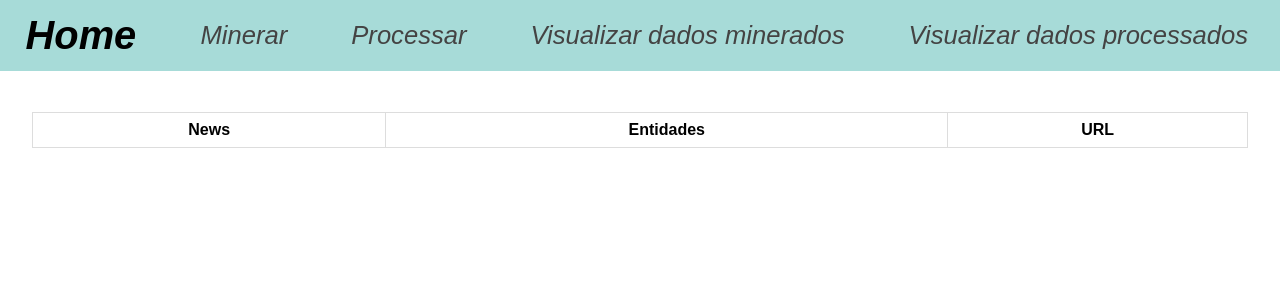
After one commit to kinvoapp/kinvo-engenheiro-de-dados, a Flask app: page /tabelanlp in a window 1280 px wide. The commit adds this page. Shown: the top 300 px of the page. Run offline with Flask 2, Linux system fonts and the light colour scheme; data that the repository does not hold is empty.

Commit message:
UI pronta.

```diff
--- a/testes.py
+++ b/testes.py
@@ -1,2 +1,2 @@
-str = 'China (Shanghai Comp.): +0,44% (pregão encerrado)Japão (Nikkei 225): -0,64% (pregão encerrado)Alemanha (DAX): +0,12%Londres (FTSE 100): +0,34%Petróleo Brent: +0,35% (US$ 76,46). O brent é referência para a Petrobras.Petróleo WTI: +0,37% (US$ 75,44).O contrato futuro mais líquido do minério de ferro negociado na bolsa de Dalian, na China, fechou em alta de 5,51% cotado em 1225 iuanes (US$ 189,6). A cotação em Dalian pode impactar os papéis da brasileira Vale (VALE3), CSN (CSNA3) e CSN Mineração (CMIN3)'
-print(str[110:116])
+str = "China (Shanghai Comp.): +0,44% (pregão encerrado)Japão (Nikkei 225): -0,64% (pregão encerrado)Alemanha (DAX): +0,12%Londres (FTSE 100): +0,34%Petróleo Brent: +0,35% (US$ 76,46). O brent é referência para a Petrobras.Petróleo WTI: +0,37% (US$ 75,44).O contrato futuro mais líquido do minério de ferro negociado na bolsa de Dalian, na China, fechou em alta de 5,51% cotado em 1225 iuanes (US$ 189,6). A cotação em Dalian pode impactar os papéis da brasileira Vale (VALE3), CSN (CSNA3) e CSN Mineração (CMIN3)"
+print(str[49:54])
--- a/webapp/app.py
+++ b/webapp/app.py
@@ -1,15 +1,23 @@
 from flask import Flask, render_template
+from requests.api import request
 from views import views
 import requests
 import json
-app = Flask(__name__)
+import os.path
+app = Flask(__name__, static_folder='static')
 
+def createDict(noticia, url, conteudo):
+    return {
+        "News" : noticia,
+        "URL" : url,
+        "Conteudo" : conteudo
+    }
 
 @app.route("/", methods=['GET'])
 def index():
-    return render_template("index.html", )
+    return render_template("index.html")
 
-@app.route("/mineirar", methods=['GET'])
+@app.route("/minerar", methods=['GET'])
 def scrape():
     return views.mine_and_get()
 
@@ -17,8 +25,25 @@ def scrape():
 def nlp():
     return views.nlp_api()
 
-@app.route("/front", methods=['GET'])
+@app.route("/tabelanlp", methods=['GET'])
 def front():
     response = requests.get('http://127.0.0.1:5000/processar', headers={"content-type":"application/json;charset=UTF-8"})
     data = response.json()
     return render_template("front.html", data = data)
+
+@app.route("/tabelanews", methods=['GET'])
+def tablenews():
+    if(os.path.isfile('data.json')):
+        all_dicts = []
+        with open('data.json', 'r', encoding="utf8") as all_news:
+            news = json.load(all_news)
+            for noticia in news:
+                dict = createDict(noticia['title'], noticia['url'], noticia['conteudo'])
+                all_dicts.append(dict)
+        return render_template("tablenews.html", data = all_dicts, fileExists = True)
+    response = requests.get('http://127.0.0.1:5000/minerar', headers={"content-type":"application/json;charset=UTF-8"})
+    data = response.json()
+    return render_template("tablenews.html", data = data, fileExists = False)
+
+if __name__ == '__main__':
+    app.run(debug=True)
--- /dev/null
+++ b/webapp/static/navBar.css
@@ -0,0 +1,57 @@
+body{
+    margin: 0;
+}
+.main-header {
+	background: #A7DBD8;
+	position: fixed;
+	width: 100%;
+	left: 0;
+	top: 0;
+	z-index: 100;
+}
+.header-wrapper {
+	display: flex;
+	flex-wrap: wrap;
+	justify-content: space-between;
+	align-items: center;
+}
+.logo-container {
+	margin: 1% 2%;
+}
+.logo {
+	color: black;
+	font-family: 'Montserrat', sans-serif;
+	font-size: 2.49rem;
+	font-style: italic;
+	font-weight: bolder;
+	text-decoration: none;
+}
+.main-nav {
+    display: flex;
+    flex-direction: row;
+    justify-content: center;
+    align-items: center;
+    flex-wrap: wrap;
+    opacity: initial;
+    height: initial;
+    width: initial;
+}
+.nav-itens {
+    display: flex;
+    align-items: center;
+    flex-direction: row;
+    list-style: none;
+    margin: 0;
+    padding: 0;
+}
+.nav-item {
+    margin: 0 2rem;
+}
+.nav-link {
+	color: #444343;
+	font-family: 'Montserrat', sans-serif;
+	font-style: italic;
+	font-weight: lighter;
+	font-size: 1.6rem;
+	text-decoration: none;
+}
--- /dev/null
+++ b/webapp/static/table.css
@@ -0,0 +1,23 @@
+main{
+    margin-top: 7rem;
+    margin-left: 2rem;
+    margin-right: 2rem;
+    margin-bottom: 2rem;
+}
+table {
+    font-family: arial, sans-serif;
+    border-collapse: collapse;
+    width: 100%;
+  }
+
+  td, th {
+    border: 1px solid #dddddd;
+    text-align: left;
+    padding: 8px;
+  }
+  th{
+      text-align: center;
+  }
+  tr:nth-child(even) {
+    background-color: #dddddd;
+}
--- a/webapp/templates/front.html
+++ b/webapp/templates/front.html
@@ -5,15 +5,28 @@
   <meta charset="UTF-8">
   <meta name="viewport" content="width=device-width, initial-scale=1.0">
   <meta http-equiv="X-UA-Compatible" content="ie=edge">
-  <title>Index</title>
+  <link rel="stylesheet" href="{{ url_for('static',filename='table.css') }}">
+  <title>Entidades</title>
 </head>
 
 <body>
+{% include 'nav.html' %}
+<main>
+  <table>
+  <tr>
+    <th>News</th>
+    <th>Entidades</th>
+    <th>URL</th>
+  </tr>
   {% for item in data['data']['News']%}
-        <p>{{item['News']}}</p>
-        <p>{{item['Entidades']}}</p>
-        <p>{{item['URL']}}</p>
+    <tr>
+      <td>{{item['News']}}</td>
+      <td>{{item['Entidades']|join(', ')}}</td>
+      <td>{{item['URL']}}</td>
+    </tr>
    {% endfor %}
+   </table>
+</main>
 </body>
 
 </html>
--- /dev/null
+++ b/webapp/templates/nav.html
@@ -0,0 +1,24 @@
+<link rel="stylesheet" href="{{ url_for('static',filename='navBar.css') }}">
+<header class="main-header">
+    <div class="header-wrapper">
+        <div class="logo-container">
+            <a class="logo" href="{{ url_for('index') }}">Home</a>
+        </div>
+        <nav class="main-nav">
+            <ul class="nav-itens">
+                <li class="nav-item">
+                    <a class="nav-link" href="{{ url_for('scrape') }}">Minerar</a>
+                </li>
+                <li class="nav-item">
+                    <a class="nav-link" href="{{ url_for('nlp') }}">Processar</a>
+                </li>
+                <li class="nav-item">
+                    <a class="nav-link" href="{{ url_for('tablenews') }}">Visualizar dados minerados</a>
+                </li>
+                <li class="nav-item">
+                    <a class="nav-link" href="{{ url_for('front') }}">Visualizar dados processados</a>
+                </li>
+            </ul>
+        </nav>
+    </div>
+</header>
--- a/webapp/views/views.py
+++ b/webapp/views/views.py
@@ -13,7 +13,7 @@ def mine_and_get():
     data = json.loads(response.text)
     with open('data.json', 'w', encoding='utf-8') as f:
         json.dump(data['items'],f, ensure_ascii=False, indent=4)
-    return '<h1>Carregado!</h1>'
+    return jsonify({'data' : data})
 
 def nlp_api():
     return_dict = {"News" : []}
```
Also changed, not shown: cod_b3.json (added, +84 -0 lines), trainingModel.py (+83 -11 lines), webapp/data.json (+15 -40 lines), webapp/nlp.py (+0 -10 lines), webapp/static/index.css (added, +18 -0 lines), webapp/templates/index.html (+10 -3 lines), webapp/templates/tablenews.html (added, +42 -0 lines), 1 other file.
